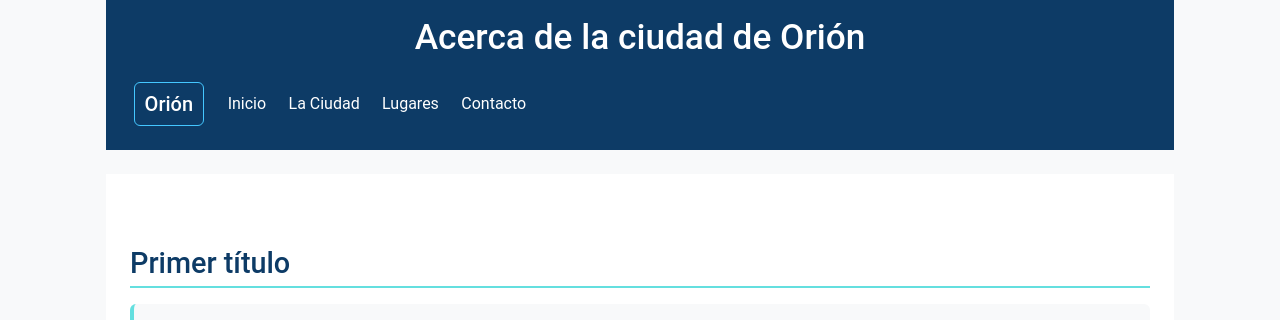
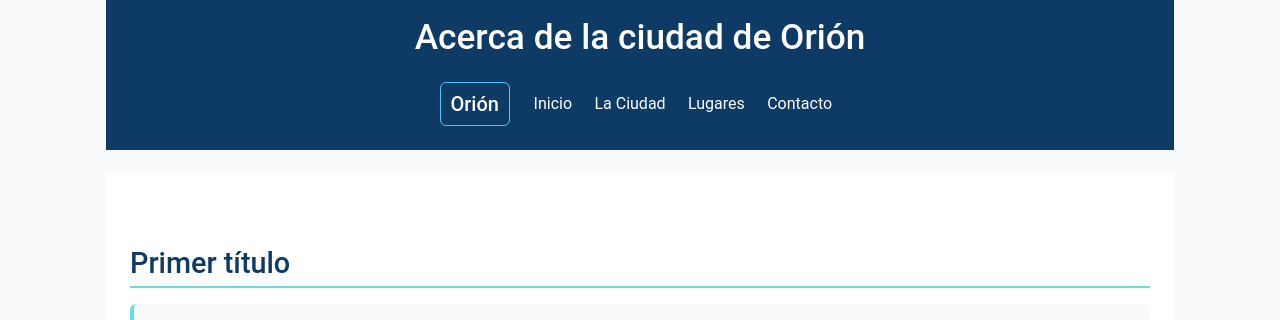
Before and after one commit to KevinDasilva19/Primer-TP, a plain HTML site: page ciudad.html in a window 1280 px wide. Shown: the top 320 px of the page. Drawn offline with nearby package versions, Linux system fonts and the light colour scheme.

Commit message:
style: centrar navbar en desktop

```diff
--- a/ciudad.html
+++ b/ciudad.html
@@ -12,7 +12,7 @@
 <body>
     <header>
         <h1>Acerca de la ciudad de Orión</h1>
-
+        <div class="d-lg-flex justify-content-center">
             <nav class="navbar navbar-expand-lg">
                 <div class="container-fluid">
                     <a class="navbar-brand" href="index.html">Orión</a>
@@ -37,6 +37,8 @@
                     </div>
                 </div>
             </nav>
+        </div>
+
     </header>
 
     <main>
```
Lines whose indentation alone changed are shown as unchanged.
